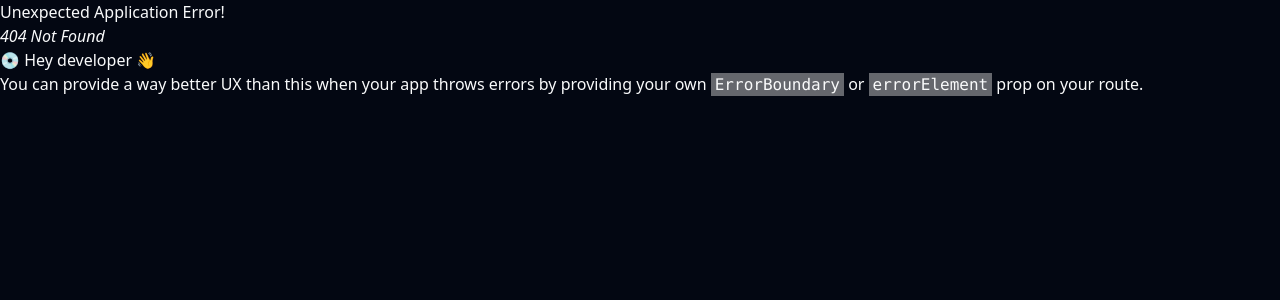
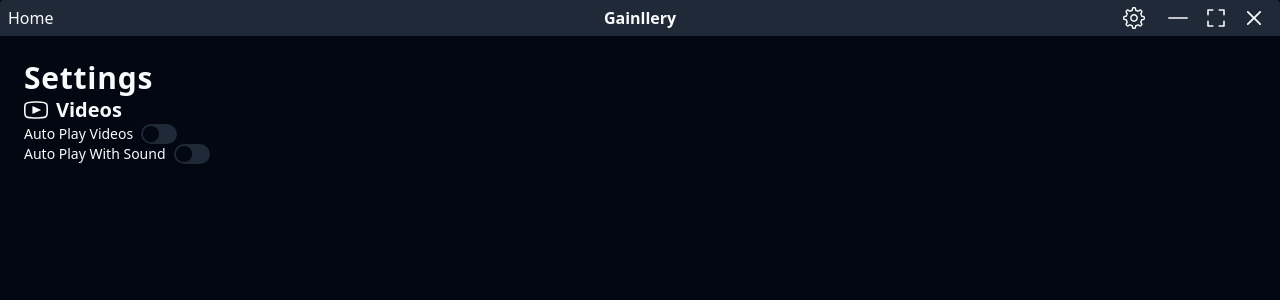
Before and after one commit to imomaikel/gainllery, a React (Vite) app: page /settings in a window 1280 px wide. Before the commit this address had no page. Shown: the top 300 px of the page. Built offline with nearby package versions, Linux system fonts and the light colour scheme.

Commit message:
feat: add settings page

```diff
--- a/package.json
+++ b/package.json
@@ -25,8 +25,10 @@
     "@electron-toolkit/preload": "^3.0.0",
     "@electron-toolkit/utils": "^3.0.0",
     "@radix-ui/react-icons": "^1.3.0",
+    "@radix-ui/react-label": "^2.0.2",
     "@radix-ui/react-separator": "^1.0.3",
     "@radix-ui/react-slot": "^1.0.2",
+    "@radix-ui/react-switch": "^1.0.3",
     "class-variance-authority": "^0.7.0",
     "clsx": "^2.1.0",
     "electron-updater": "^6.1.7",
--- a/src/main/index.ts
+++ b/src/main/index.ts
@@ -8,8 +8,8 @@ function createWindow(): void {
   mainWindow = new BrowserWindow({
     width: 900,
     height: 670,
-    minHeight: 500,
-    minWidth: 500,
+    minHeight: 520,
+    minWidth: 520,
     show: false,
     frame: false,
     // ...(process.platform === 'linux' ? { icon } : {}),
--- a/src/renderer/src/assets/base.css
+++ b/src/renderer/src/assets/base.css
@@ -46,3 +46,6 @@
 .titleButtons a {
   -webkit-app-region: no-drag;
 }
+.titleIcon {
+  @apply rounded px-1.5 py-0 transition-colors hover:bg-muted-foreground/25;
+}
--- a/src/renderer/src/components/TitleBar.tsx
+++ b/src/renderer/src/components/TitleBar.tsx
@@ -1,4 +1,4 @@
-import { ExitFullScreenIcon, EnterFullScreenIcon, Cross2Icon, BorderSolidIcon } from '@radix-ui/react-icons';
+import { ExitFullScreenIcon, EnterFullScreenIcon, Cross2Icon, BorderSolidIcon, GearIcon } from '@radix-ui/react-icons';
 import { Link, Outlet } from 'react-router-dom';
 import { useState } from 'react';
 
@@ -18,7 +18,10 @@ const TitleBar = () => {
 
   return (
     <>
-      <div className="titleButtons relative flex h-9 items-center rounded-tl rounded-tr bg-muted px-2" id="titleBar">
+      <div
+        className="titleButtons relative flex h-9 min-h-[36px] items-center rounded-tl rounded-tr bg-muted px-2"
+        id="titleBar"
+      >
         <div className="absolute left-1/2 flex h-full -translate-x-1/2 items-center justify-center font-bold">
           Gainllery
         </div>
@@ -26,21 +29,28 @@ const TitleBar = () => {
           <div role="button">
             <Link to="/">Home</Link>
           </div>
+          <div>
+            <div className="titleIcon">
+              <Link to="/settings">
+                <GearIcon className="h-6 w-6" />
+              </Link>
+            </div>
+          </div>
         </div>
-        <div className="ml-auto flex space-x-2">
-          <div role="button" onClick={onMinimize} className="rounded transition-colors hover:bg-muted-foreground/25">
+        <div className="ml-auto flex space-x-0.5">
+          <div role="button" onClick={onMinimize} className="titleIcon">
             <BorderSolidIcon className="h-6 w-6" />
           </div>
           {isMaximized ? (
-            <div role="button" onClick={onMaximize} className="rounded transition-colors hover:bg-muted-foreground/25">
+            <div role="button" onClick={onMaximize} className="titleIcon">
               <ExitFullScreenIcon className="h-6 w-6" />
             </div>
           ) : (
-            <div role="button" onClick={onMaximize} className="rounded transition-colors hover:bg-muted-foreground/25">
+            <div role="button" onClick={onMaximize} className="titleIcon">
               <EnterFullScreenIcon className="h-6 w-6" />
             </div>
           )}
-          <div role="button" onClick={onClose} className="rounded transition-colors hover:bg-muted-foreground/25">
+          <div role="button" onClick={onClose} className="titleIcon">
             <Cross2Icon className="h-6 w-6" />
           </div>
         </div>
--- /dev/null
+++ b/src/renderer/src/components/ui/label.tsx
@@ -0,0 +1,17 @@
+import * as React from 'react';
+import * as LabelPrimitive from '@radix-ui/react-label';
+import { cva, type VariantProps } from 'class-variance-authority';
+
+import { cn } from '@/lib/utils';
+
+const labelVariants = cva('text-sm font-medium leading-none peer-disabled:cursor-not-allowed peer-disabled:opacity-70');
+
+const Label = React.forwardRef<
+  React.ElementRef<typeof LabelPrimitive.Root>,
+  React.ComponentPropsWithoutRef<typeof LabelPrimitive.Root> & VariantProps<typeof labelVariants>
+>(({ className, ...props }, ref) => (
+  <LabelPrimitive.Root ref={ref} className={cn(labelVariants(), className)} {...props} />
+));
+Label.displayName = LabelPrimitive.Root.displayName;
+
+export { Label };
--- /dev/null
+++ b/src/renderer/src/components/ui/switch.tsx
@@ -0,0 +1,27 @@
+import * as React from 'react';
+import * as SwitchPrimitives from '@radix-ui/react-switch';
+
+import { cn } from '@/lib/utils';
+
+const Switch = React.forwardRef<
+  React.ElementRef<typeof SwitchPrimitives.Root>,
+  React.ComponentPropsWithoutRef<typeof SwitchPrimitives.Root>
+>(({ className, ...props }, ref) => (
+  <SwitchPrimitives.Root
+    className={cn(
+      'peer inline-flex h-5 w-9 shrink-0 cursor-pointer items-center rounded-full border-2 border-transparent shadow-sm transition-colors focus-visible:outline-none focus-visible:ring-2 focus-visible:ring-ring focus-visible:ring-offset-2 focus-visible:ring-offset-background disabled:cursor-not-allowed disabled:opacity-50 data-[state=checked]:bg-primary data-[state=unchecked]:bg-input',
+      className,
+    )}
+    {...props}
+    ref={ref}
+  >
+    <SwitchPrimitives.Thumb
+      className={cn(
+        'pointer-events-none block h-4 w-4 rounded-full bg-background shadow-lg ring-0 transition-transform data-[state=checked]:translate-x-4 data-[state=unchecked]:translate-x-0',
+      )}
+    />
+  </SwitchPrimitives.Root>
+));
+Switch.displayName = SwitchPrimitives.Root.displayName;
+
+export { Switch };
--- a/src/renderer/src/main.tsx
+++ b/src/renderer/src/main.tsx
@@ -1,5 +1,6 @@
 import { createBrowserRouter, RouterProvider } from 'react-router-dom';
 import TitleBar from './components/TitleBar';
+import Settings from './routes/Settings';
 import ReactDOM from 'react-dom/client';
 import Menu from './routes/Menu';
 import View from './routes/View';
@@ -18,6 +19,10 @@ const router = createBrowserRouter([
         path: '/view',
         element: <View />,
       },
+      {
+        path: '/settings',
+        element: <Settings />,
+      },
     ],
   },
 ]);
--- a/src/renderer/src/routes/Menu.tsx
+++ b/src/renderer/src/routes/Menu.tsx
@@ -5,7 +5,8 @@ import { Link } from 'react-router-dom';
 
 const Menu = () => {
   return (
-    <div className="flex h-full flex-col items-center justify-center space-y-2">
+    <div className="h-full p-6">
+      <div className="mx-auto flex h-full max-w-screen-xl flex-col items-center justify-center space-y-2">
         <h1 className="text-6xl font-extrabold tracking-wide">Gainllery</h1>
         <div className="pointer-events-none h-64 w-64 select-none">
           <img
@@ -23,6 +24,7 @@ const Menu = () => {
           <Button>Select Directory</Button>
         </div>
       </div>
+    </div>
   );
 };
 
--- /dev/null
+++ b/src/renderer/src/routes/Settings.tsx
@@ -0,0 +1,30 @@
+import { Label } from '@/components/ui/label';
+import { Switch } from '@/components/ui/switch';
+import { VideoIcon } from '@radix-ui/react-icons';
+const Settings = () => {
+  return (
+    <div className="h-full w-full p-6">
+      <div className="mx-auto max-w-screen-xl">
+        <div className="flex flex-col">
+          <h1 className="text-3xl font-extrabold tracking-wide">Settings</h1>
+          <div>
+            <h2 className="flex items-center text-xl font-semibold">
+              <VideoIcon className="mr-2 h-6 w-6" />
+              Videos
+            </h2>
+            <div className="flex items-center space-x-2">
+              <Label htmlFor="videoAutoPlay">Auto Play Videos</Label>
+              <Switch id="videoAutoPlay" />
+            </div>
+            <div className="flex items-center space-x-2">
+              <Label htmlFor="videoAutoSoundPlay">Auto Play With Sound</Label>
+              <Switch id="videoAutoSoundPlay" />
+            </div>
+          </div>
+        </div>
+      </div>
+    </div>
+  );
+};
+
+export default Settings;
```
Also changed, not shown: 1 other file (tests, documents, lock files or other folders). Lines whose indentation alone changed are shown as unchanged.
